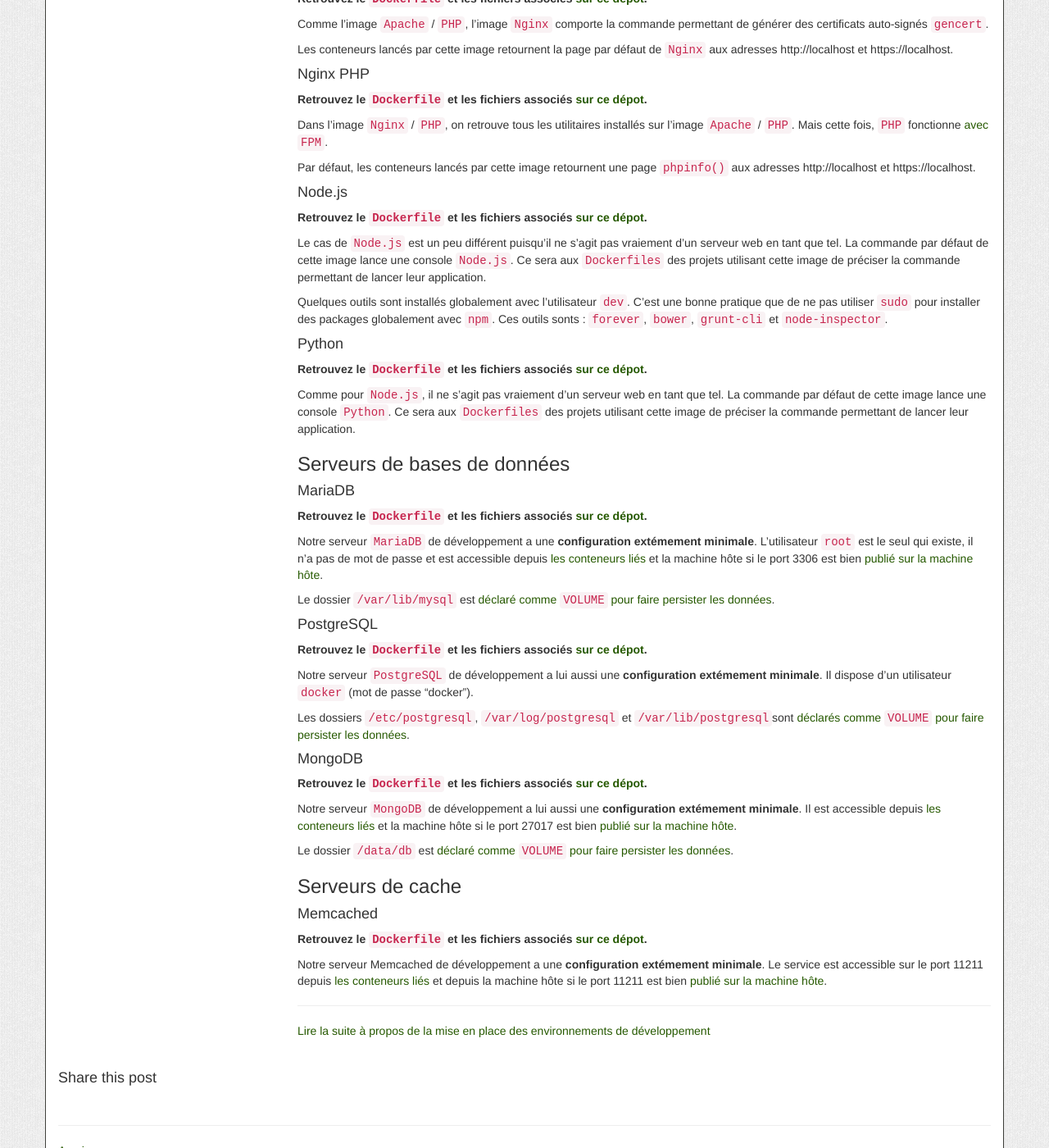
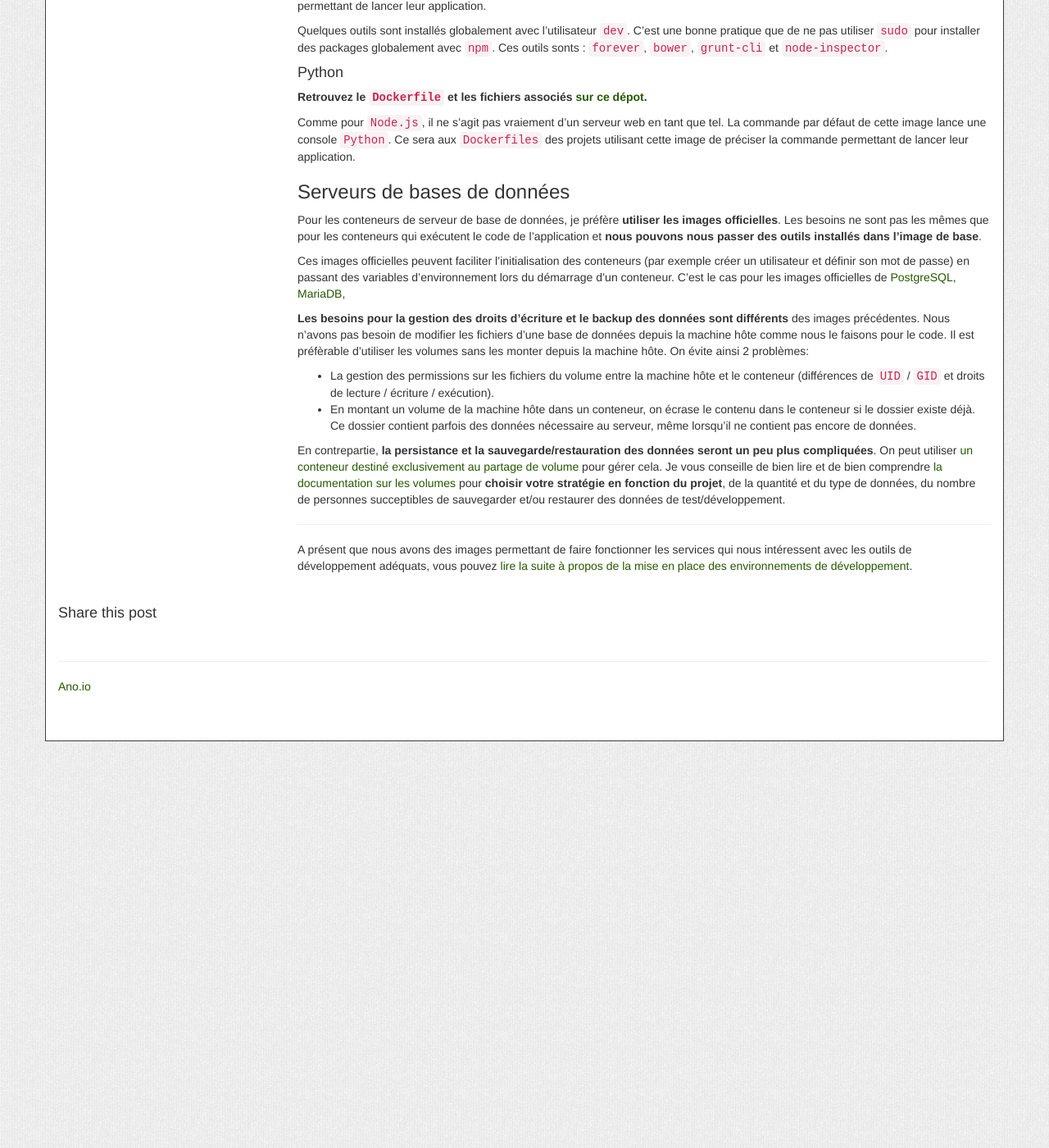
Before and after one commit to AlexisNo/alexisno.github.io, a Jekyll site: the page built from _posts/2014-12-11-monter-ses-environnements-de-developpement-avec-docker-partie-2.md, in a window 1280 px wide and 1400 px high, scrolled down 6977 px. Shown: the whole window at 82% size. Built offline with Jekyll 4.4.1, drawn with Linux system fonts in a browser that asks for light colours; nearby versions of some CDN libraries; comment, search, counter and statistics services are not loaded; after the commit the page ends 7881 px from its top, so only the background shows below that; some of the changed text lies outside the part shown.

Commit message:
Update section about database images

```diff
--- a/_posts/2014-12-11-monter-ses-environnements-de-developpement-avec-docker-partie-2.md
+++ b/_posts/2014-12-11-monter-ses-environnements-de-developpement-avec-docker-partie-2.md
@@ -81,7 +81,7 @@
 
 L'utilisateur *dev* pourra être utilisé pour effectuer les opérations qui ne nécessitent pas d'être exécutées par l'utilisateur *root*. Cet utilisateur sera aussi le propriétaire des fichiers partagés avec la machine hôte sur lesquels on devra avoir un accès en écriture (le code source du projet par exemple). Il y aura plus de détails à ce sujet [un peu plus loin dans cet article](#Gestion%20des%20droits%20sur%20les%20fichiers%20partag%C3%A9s%20entre%20les%20conteneurs%20et%20la%20machine%20h%C3%B4te).
 
-Pour nos environnements de développement, on aura probablement besoin d'accèder aux conteneurs (par exemple pour tester rapidement une modificaion de la configuration d'`Apache` ou de `Nginx`). On peut personnaliser le prompt des utilisateurs pour rendre cette utilisation plus agréable (ici en installant `oh-my-zsh` et quelques raccourcis pour `git`)
+Pour nos environnements de développement, nous souhaitons parfois ouvrir un shell dans nos conteneurs. On peut personnaliser le prompt des utilisateurs pour rendre cette utilisation plus agréable (ici en installant `oh-my-zsh` et quelques raccourcis pour `git`).
 
 Pour générer notre image de base, on utilise la commande `docker build`. Nommons cette image `ubuntu-dev`.
 <pre><code class="bash">docker build -t ubuntu-dev /chemin/vers/le/dossier/contenant/le/Dockerfile/
@@ -162,19 +162,21 @@
 
 
 ### Gestion des droits sur les fichiers partagés entre les conteneurs et la machine hôte
-Comme indiqué plus haut, certains fichiers partagés avec la machine hôte devront être accessibles en écriture. **Dans le conteneur, ce sera l'utilisateur `dev` qui en sera propriétaire**. Pour que l'utilisateur de la machine hôte en soit aussi propriétaire, **il faut que le couple `UID` / `GID` des deux utilisateurs soit identiques**. Par défaut l'`UID` et le `GID` de l'utilisateur `dev` vaudront `1000`. Si l'on souhaite modifier ces valeurs pour les faires correspondre aux identifiants de l'utilisateur sur la machine hôte, on pourra utiliser la commande `change-dev-id` qui est inclue dans l'image de base.
 
-    # Sur la machine hôte, recherchons les UID et GID de l'utilisateur courant
-    $ id
-    uid=1002(anoio) gid=1002(anoio) groups=1002(anoio),27(sudo)126(docker)
+Comme indiqué plus haut, certains fichiers et dossiers partagés avec la machine hôte devront être accessibles en écriture. **Dans le conteneur, ce sera l'utilisateur `dev` qui en sera propriétaire**. Pour que l'utilisateur de la machine hôte en soit aussi propriétaire, **il faut que le couple `UID` / `GID` des deux utilisateurs soit identique**. Par défaut l'`UID` et le `GID` de l'utilisateur `dev` vaudront `1000`. Si l'on souhaite modifier ces valeurs pour les faires correspondre aux identifiants de l'utilisateur sur la machine hôte, on pourra utiliser la commande `change-dev-id` qui est inclue dans l'image de base présentée ici.
 
+<pre><code class="bash"># Sur la machine hôte, recherchons les UID et GID de l'utilisateur courant
+$ id
+uid=1002(anoio) gid=1002(anoio) groups=1002(anoio),27(sudo)126(docker)
+</code></pre>
 
-    # Dans le Dockerfile qui générera notre image, on change les identifiants de l'utilisateur dev
-    # pour qu'ils correspondent à ceux de l'utilisateur de la machine hôte
-    RUN change-dev-id 1002      # Change l'UID et le GID à 1002
+<pre><code class="docker"># Dans le Dockerfile qui générera notre image, on change les identifiants de l'utilisateur dev
+# pour qu'ils correspondent à ceux de l'utilisateur de la machine hôte
+RUN change-dev-id 1002      # Change l'UID et le GID à 1002
 
-    # Autre exemple d'utilisation
-    RUN change-dev-id 1111 1234 # Change l'UID à 1111 et le GID à 1234
+# Autre exemple d'utilisation
+RUN change-dev-id 1111 1234 # Change l'UID à 1111 et le GID à 1234
+</code></pre>
 
 A présent que nous avons une image de base, que nous savons nous connecter à un conteneur en cours d'exécution, que nous savons scripter l'installation les packages qui nécessitent une interaction avec l'utilisateur et que nous pouvons gérer les droits sur les fichiers partagés entre les conteneurs et la mâche hôte, nous allons voir une liste non exhaustive de `Dockerfiles` décrivant des images utiles pour du développement web.
 
@@ -213,30 +215,30 @@
 
 La commande permettant de générer des certificats auto-signés est `gencert`. Si l'on souhaite générer un certificat dans une image fille, on utilisera une instruction `RUN` pour exécuter le script en lui passant le nom de domaine complet (`fqdn`, par exemple `www.mon-projet.local`) en argument.
 
-  # Dockerfile fils
-  RUN gencert www.mon-projet.local
+    # Dockerfile fils
+    RUN gencert www.mon-projet.local
 
 Ensuite, il faudra configurer correctement le virtualhost du projet.
 
-  # Virtualhost de mon-projet
-  # /etc/apache2/sites-available/mon-projet.conf
-  <VirtualHost *:443>
-    SSLEngine on
-    SSLCertificateFile /etc/ssl/certs/www.mon-projet.local.crt
-    SSLCertificateKeyFile /etc/ssl/certs/www.mon-projet.local.key
-    # SSL Protocol Adjustments:
-    BrowserMatch "MSIE [2-6]" \
-                    nokeepalive ssl-unclean-shutdown \
-                    downgrade-1.0 force-response-1.0
-    # MSIE 7 and newer should be able to use keepalive
-    BrowserMatch "MSIE [17-9]" ssl-unclean-shutdown
+    # Virtualhost de mon-projet
+    # /etc/apache2/sites-available/mon-projet.conf
+    <VirtualHost \*:443>
+      SSLEngine on
+      SSLCertificateFile /etc/ssl/certs/www.mon-projet.local.crt
+      SSLCertificateKeyFile /etc/ssl/certs/www.mon-projet.local.key
+      # SSL Protocol Adjustments:
+      BrowserMatch "MSIE [2-6]" \
+                      nokeepalive ssl-unclean-shutdown \
+                      downgrade-1.0 force-response-1.0
+      # MSIE 7 and newer should be able to use keepalive
+      BrowserMatch "MSIE [17-9]" ssl-unclean-shutdown
 
-    # Complétez avec votre configuration de virtualhost
-    ...
-
-  </VirtualHost>
+      # Complétez avec votre configuration de virtualhost
+      ...
+    </VirtualHost>
 
 Par défaut, les conteneurs lancés par cette image retournent une page `phpinfo()` aux adresses http://localhost et https://localhost.
+
 
 #### Nginx
 **Retrouvez le `Dockerfile` et les fichiers associés [sur ce dépot](https://github.com/AlexisNo/dev-dockerfiles/tree/master/ubuntu/children/nginx).**
@@ -264,37 +266,20 @@
 
 Comme pour `Node.js`, il ne s'agit pas vraiement d'un serveur web en tant que tel. La commande par défaut de cette image lance une console `Python`. Ce sera aux `Dockerfiles` des projets utilisant cette image de préciser la commande permettant de lancer leur application.
 
+
 ### Serveurs de bases de données
 
-#### MariaDB
-**Retrouvez le `Dockerfile` et les fichiers associés [sur ce dépot](https://github.com/AlexisNo/dev-dockerfiles/tree/master/ubuntu/children/mariadb).**
+Pour les conteneurs de serveur de base de données, je préfère **utiliser les images officielles**. Les besoins ne sont pas les mêmes que pour les conteneurs qui exécutent le code de l'application et **nous pouvons nous passer des outils installés dans l'image de base**.
 
-Notre serveur `MariaDB` de développement a une **configuration extémement minimale**. L'utilisateur `root` est le seul qui existe, il n'a pas de mot de passe et est accessible depuis [les conteneurs liés](https://docs.docker.com/userguide/dockerlinks/#container-linking) et la machine hôte si le port 3306 est bien [publié sur la machine hôte](https://docs.docker.com/reference/run/#expose-incoming-ports).
+Ces images officielles peuvent faciliter l'initialisation des conteneurs (par exemple créer un utilisateur et définir son mot de passe) en passant des variables d'environnement lors du démarrage d'un conteneur. C'est le cas pour les images officielles de [PostgreSQL](https://hub.docker.com/_/postgres/), [MariaDB](https://hub.docker.com/_/mariadb/),
 
-Le dossier `/var/lib/mysql` est [déclaré comme `VOLUME` pour faire persister les données](https://docs.docker.com/userguide/dockervolumes/).
+**Les besoins pour la gestion des droits d'écriture et le backup des données sont différents** des images précédentes. Nous n'avons pas besoin de modifier les fichiers d'une base de données depuis la machine hôte comme nous le faisons pour le code. Il est préfèrable d'utiliser les volumes sans les monter depuis la machine hôte. On évite ainsi 2 problèmes:
 
-#### PostgreSQL
-**Retrouvez le `Dockerfile` et les fichiers associés [sur ce dépot](https://github.com/AlexisNo/dev-dockerfiles/tree/master/ubuntu/children/postgresql).**
+* La gestion des permissions sur les fichiers du volume entre la machine hôte et le conteneur (différences de `UID` / `GID` et droits de lecture / écriture / exécution).
+* En montant un volume de la machine hôte dans un conteneur, on écrase le contenu dans le conteneur si le dossier existe déjà. Ce dossier contient parfois des données nécessaire au serveur, même lorsqu'il ne contient pas encore de données.
 
-Notre serveur `PostgreSQL` de développement a lui aussi une **configuration extémement minimale**. Il dispose d'un utilisateur `docker` (mot de passe "docker").
-
-Les dossiers `/etc/postgresql`, `/var/log/postgresql` et `/var/lib/postgresql`sont [déclarés comme `VOLUME` pour faire persister les données](https://docs.docker.com/userguide/dockervolumes/).
-
-#### MongoDB
-**Retrouvez le `Dockerfile` et les fichiers associés [sur ce dépot](https://github.com/AlexisNo/dev-dockerfiles/tree/master/ubuntu/children/mongodb).**
-
-Notre serveur `MongoDB` de développement a lui aussi une **configuration extémement minimale**. Il est accessible depuis [les conteneurs liés](https://docs.docker.com/userguide/dockerlinks/#container-linking) et la machine hôte si le port 27017 est bien [publié sur la machine hôte](https://docs.docker.com/reference/run/#expose-incoming-ports).
-
-Le dossier `/data/db` est [déclaré comme `VOLUME` pour faire persister les données](https://docs.docker.com/userguide/dockervolumes/).
-
-
-### Serveurs de cache
-
-#### Memcached
-**Retrouvez le `Dockerfile` et les fichiers associés [sur ce dépot](https://github.com/AlexisNo/dev-dockerfiles/tree/master/ubuntu/children/memcached).**
-
-Notre serveur Memcached de développement a une **configuration extémement minimale**. Le service est accessible sur le port 11211 depuis [les conteneurs liés](https://docs.docker.com/userguide/dockerlinks/#container-linking) et depuis la machine hôte si le port 11211 est bien [publié sur la machine hôte](https://docs.docker.com/reference/run/#expose-incoming-ports).
+En contrepartie, **la persistance et la sauvegarde/restauration des données seront un peu plus compliquées**. On peut utiliser [un conteneur destiné exclusivement au partage de volume](http://docs.docker.com/engine/userguide/dockervolumes/#adding-a-data-volume) pour gérer cela. Je vous conseille de bien lire et de bien comprendre [la documentation sur les volumes](http://docs.docker.com/engine/userguide/dockervolumes/) pour **choisir votre stratégie en fonction du projet**, de la quantité et du type de données, du nombre de personnes succeptibles de sauvegarder et/ou restaurer des données de test/développement.
 
 ---
 
-[Lire la suite à propos de la mise en place des environnements de développement](/monter-ses-environnements-de-developpement-avec-docker-partie-3/)
+A présent que nous avons des images permettant de faire fonctionner les services qui nous intéressent avec les outils de développement adéquats, vous pouvez [lire la suite à propos de la mise en place des environnements de développement](/monter-ses-environnements-de-developpement-avec-docker-partie-3/).
```
Also changed, not shown: _drafts/bdd.md (added, +23 -0 lines), _posts/2014-11-06-monter-ses-environnements-de-developpement-avec-docker-partie-1.md (+1 -1 lines), assets/img/docker-images-hierarchy.png.
